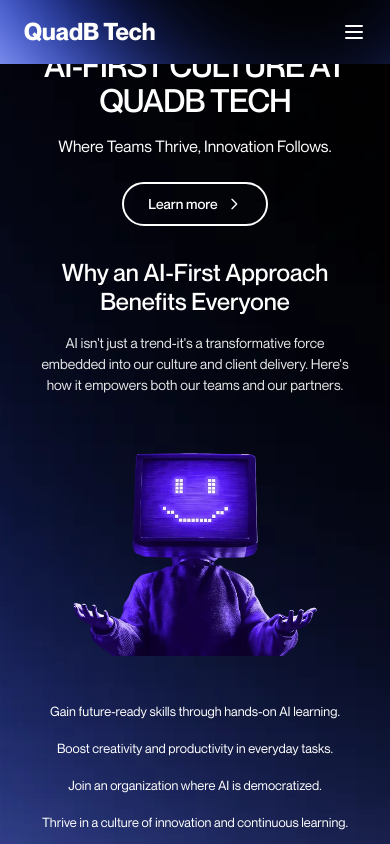
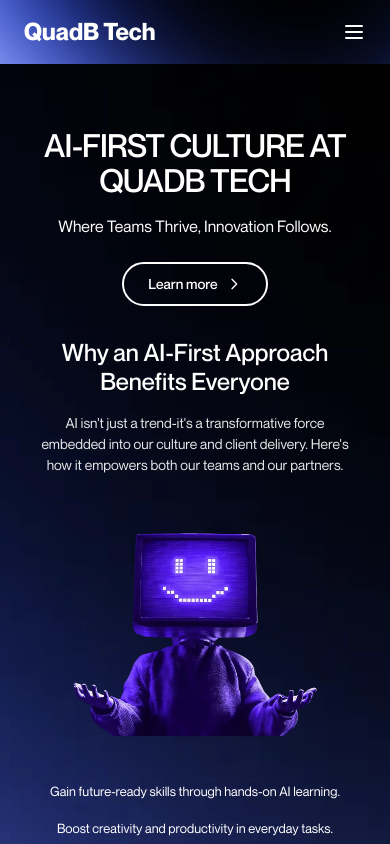
Before and after one commit to qtech-internal/qtech-new, a Next.js app: page /ai in a window 390 px wide. Shown: the top 844 px of the page. Built offline with nearby package versions, Linux system fonts and the light colour scheme; no server answers.

Commit message:
initial code 5

```diff
--- a/src/app/contact/page.tsx
+++ b/src/app/contact/page.tsx
@@ -23,7 +23,7 @@
     >
       <Header />
 
-      <main className="px-4 sm:px-6 pt-20 sm:pt-24 py-8 sm:py-12 lg:py-16">
+      <main className="px-4 sm:px-6 pt-20 sm:pt-24 py-8 sm:py-12 lg:py-28">
         <div className="max-w-7xl mx-auto">
           <ContactForm />
         </div>
--- a/src/components/AiHeroSection.tsx
+++ b/src/components/AiHeroSection.tsx
@@ -17,7 +17,7 @@
   ]
 
   return (
-    <section className="relative overflow-hidden bg-hero bg-cover bg-center bg-no-repeat pb-6 sm:pb-10 lg:pb-1">
+    <section className="relative overflow-hidden bg-hero bg-cover bg-center bg-no-repeat pb-6 sm:pb-10 lg:pb-1 pt-20 sm:pt-24">
       {/* Main Content */}
       <div className="relative z-10 max-w-7xl mx-auto px-4 sm:px-6 pt-12 sm:pt-20 lg:pt-32 pb-4 sm:pb-6 lg:pb-0">
         <div className="text-center">
```
